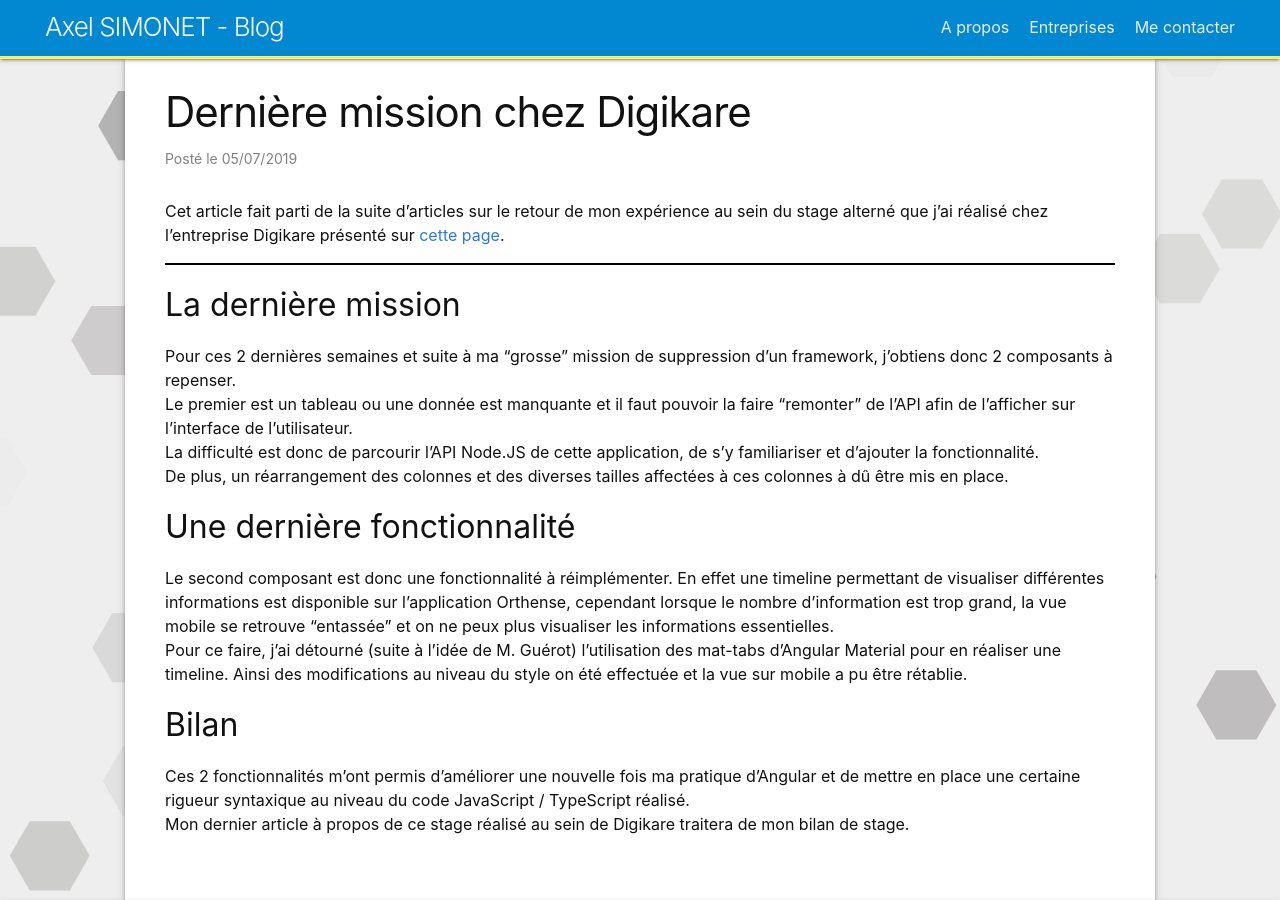
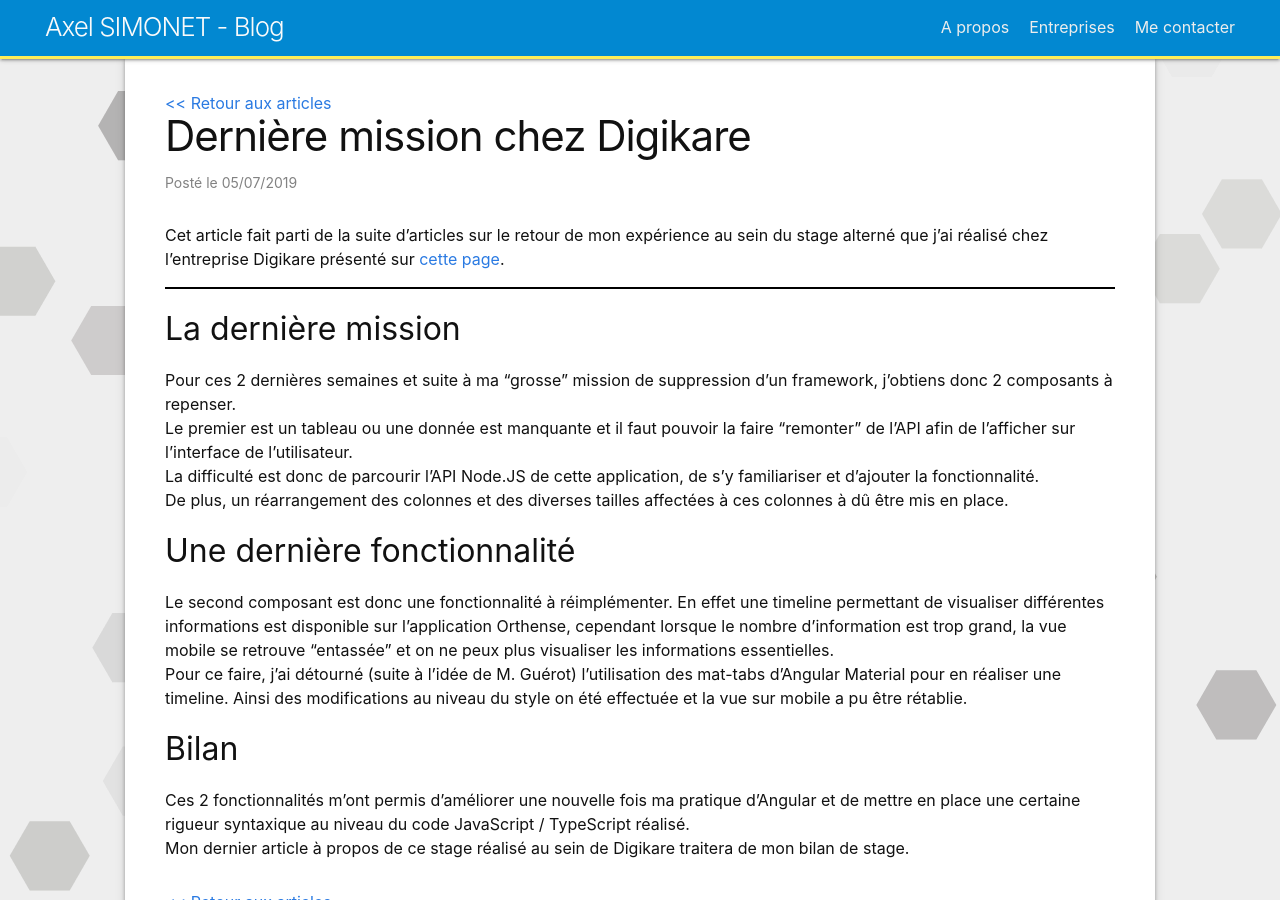
Before and after one commit to Xelzs/xelzs.github.io, a Jekyll site: the page built from _posts/2019-07-05-final-mission-digikare.md, in a window 1280 px wide and 900 px high. Built offline with Jekyll 4.4.1, drawn with Linux system fonts in a browser that asks for light colours.

Commit message:
add returns

```diff
--- a/_layouts/post.html
+++ b/_layouts/post.html
@@ -2,6 +2,7 @@
 layout: default
 ---
 <article class="post h-entry" itemscope itemtype="http://schema.org/BlogPosting">
+  <a href="{% link index.md %}" class="return_posts"><< Retour aux articles</a>
 
   <header class="post-header">
     <h1 class="post-title p-name" itemprop="name headline">{{ page.title | escape }}</h1>
@@ -22,6 +23,6 @@ layout: default
   {%- if site.disqus.shortname -%}
     {%- include disqus_comments.html -%}
   {%- endif -%}
-
+  <a href="{% link index.md %}" class="return_posts"><< Retour aux articles</a>
   <a class="u-url" href="{{ page.url | relative_url }}" hidden></a>
 </article>
```
